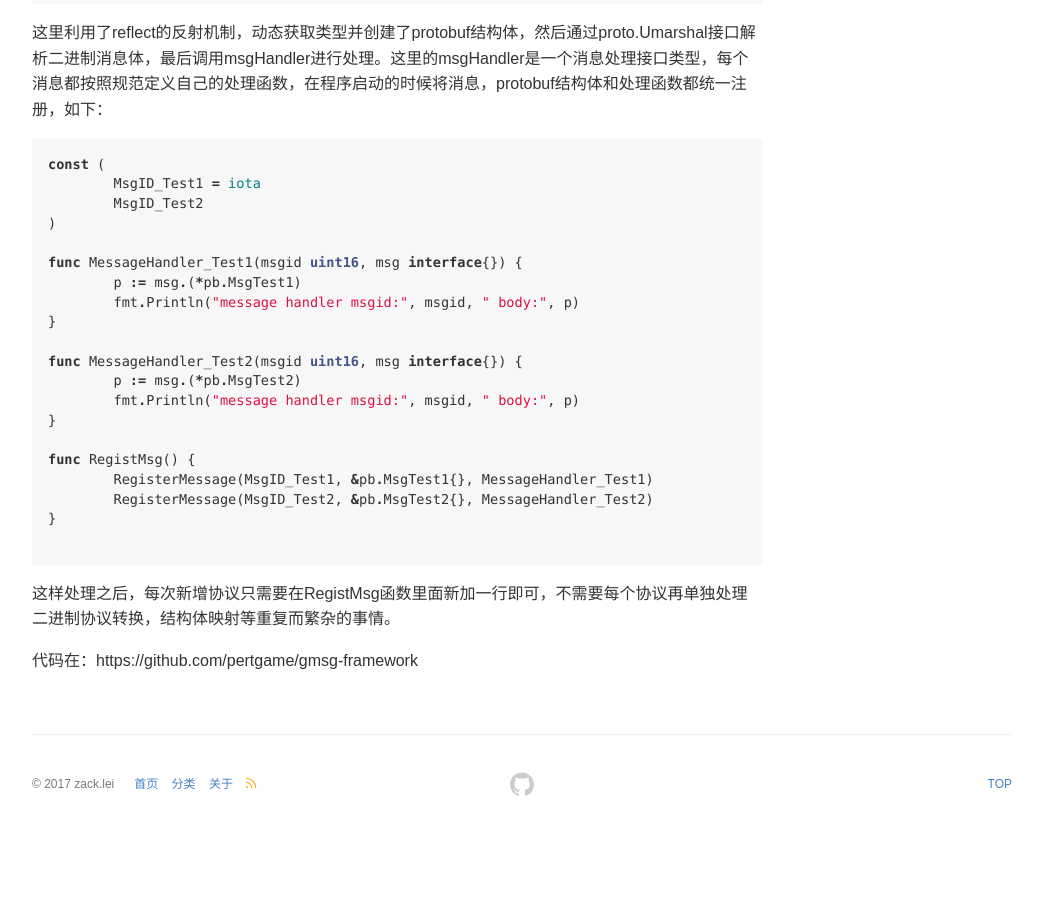
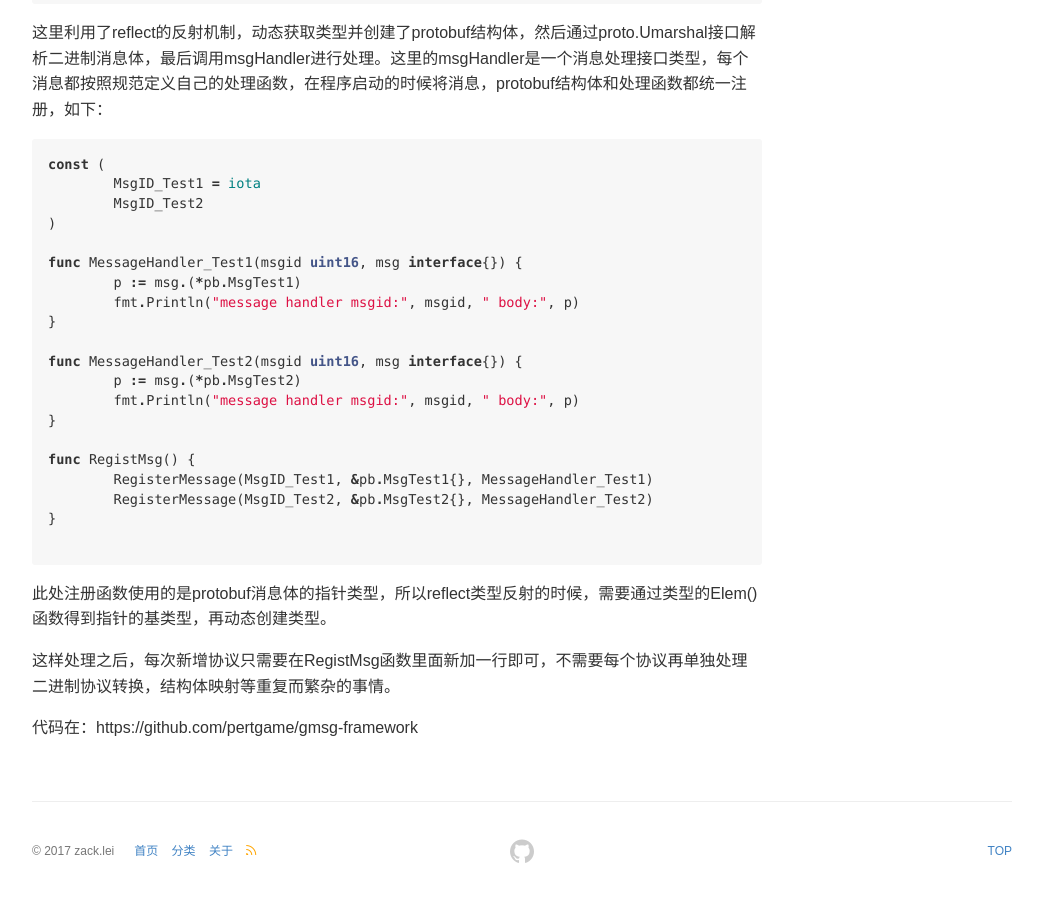
Before and after one commit to pertgame/pertgame.github.io, a Jekyll site: the page built from _posts/2017-02-11-golang二进制协议接口映射.md, in a window 1280 px wide and 900 px high, scrolled down 1300 px. Shown: the whole window, without its empty margins (118-1161 px from the left). Built offline with Jekyll 4.4.1, drawn with Linux system fonts in a browser that asks for light colours; before the commit the page ends 2133 px from its top, so only the background shows below that.

Commit message:
update 2017-02-11-golang二进制协议接口映射.md

````diff
--- a/_posts/2017-02-11-golang二进制协议接口映射.md
+++ b/_posts/2017-02-11-golang二进制协议接口映射.md
@@ -78,6 +78,8 @@ func RegistMsg() {
 
 ```
 
+此处注册函数使用的是protobuf消息体的指针类型，所以reflect类型反射的时候，需要通过类型的Elem()函数得到指针的基类型，再动态创建类型。
+
    这样处理之后，每次新增协议只需要在RegistMsg函数里面新加一行即可，不需要每个协议再单独处理二进制协议转换，结构体映射等重复而繁杂的事情。
 
 代码在：https://github.com/pertgame/gmsg-framework
````
